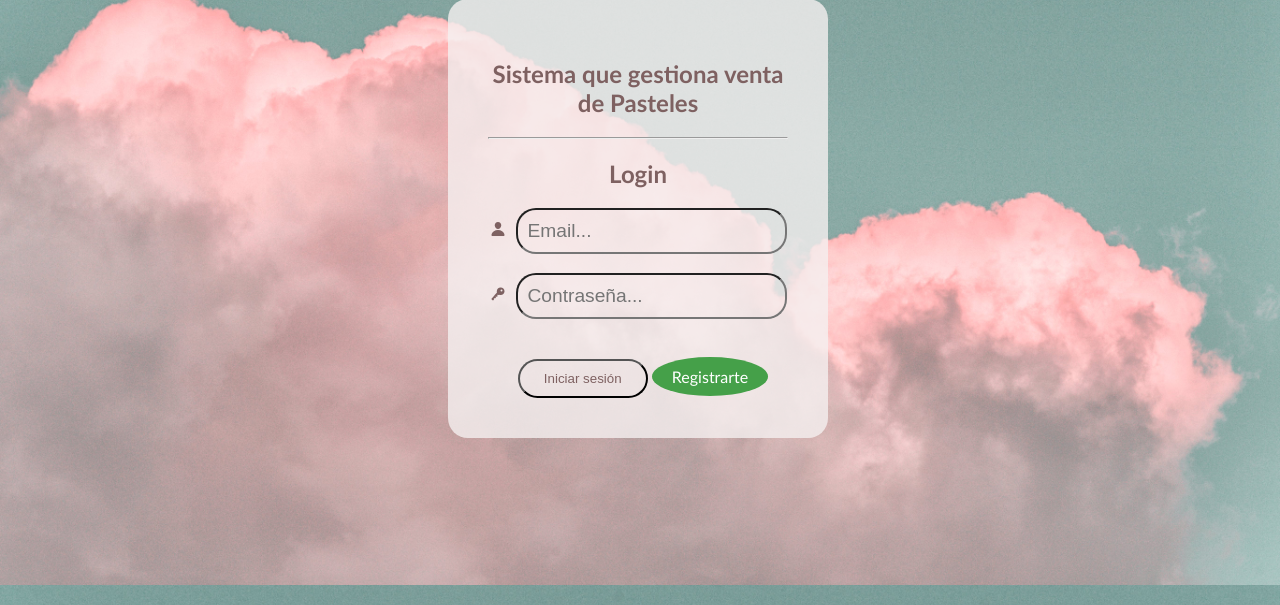
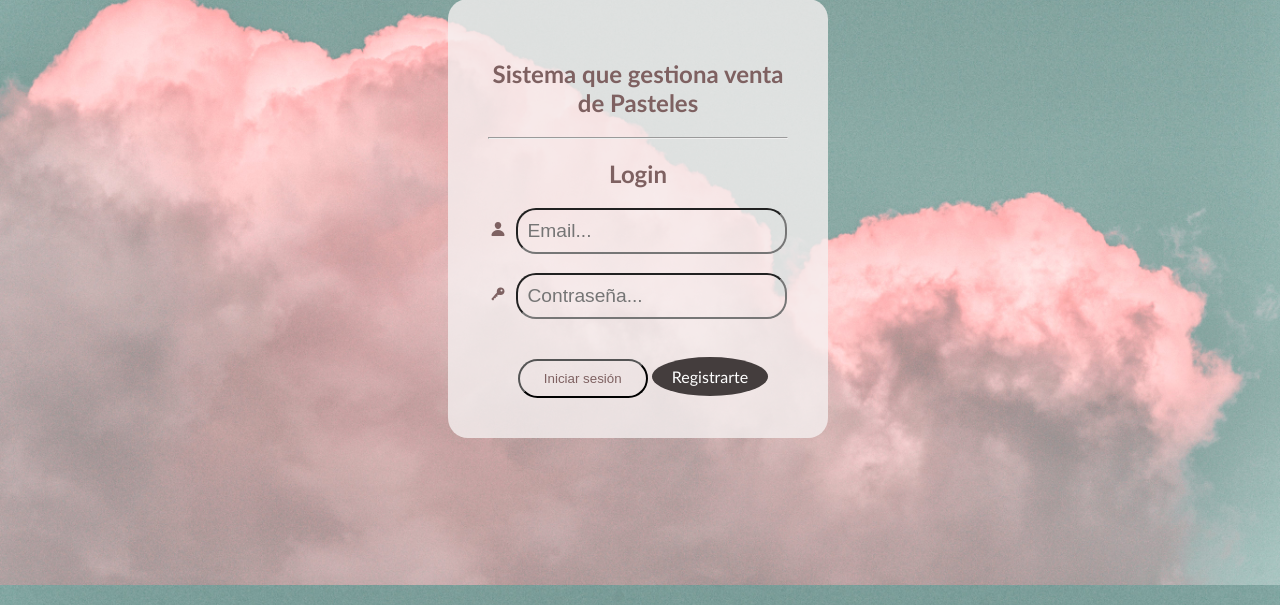
Before and after one commit to AndresGaibor/postres-php, a PHP site: page /Login.php in a window 1280 px wide. Shown: the part 121-726 px from the top of the page. Run offline with PHP 8.4, Linux system fonts and the light colour scheme.

Commit message:
El inicio ya vale

```diff
--- a/Login.css
+++ b/Login.css
@@ -96,7 +96,7 @@ button{
 .ewk_banner_link {
     display: inline-block;
     padding: 10px 20px; /* Ajusta el relleno según sea necesario */
-    background-color: #4CAF50;
+    background-color: #443d3d;
     color: white;
     text-decoration: none;
     border-radius: 50%; /* Establece el radio para hacerlo circular */
@@ -104,5 +104,5 @@ button{
 }
 
 .ewk_banner_link{
-    background-color: #45a049; /* Cambia el color de fondo al pasar el cursor sobre él */
+    background-color: #443d3d; /* Cambia el color de fondo al pasar el cursor sobre él */
 }
--- a/Login.php
+++ b/Login.php
@@ -31,7 +31,7 @@
             <ion-icon name="key"></ion-icon><input type="password" placeholder="Contraseña..." required><br><br>
             <br>
             <button type="submit" onclick="Iniciar()">Iniciar sesión</button>
-            <a class='ewk_banner_link' href='./index.php?pagina=crearcuenta'>Registrarte</a>
+            <a class='ewk_banner_link' href='controller/Controller.php?var1=1'>Registrarte</a>
         </section>
     </main>
     <script src="Login.js"></script>
--- a/Model/M_IngresoU.php
+++ b/Model/M_IngresoU.php
@@ -11,7 +11,7 @@ error_reporting(E_ALL);
     $email = $_POST['email'];
     $telefono = $_POST['telefono'];
 
-    $sql = "INSERT INTO Usuario (nombre, apellido, direccion_id, correo, clave, telefono) VALUES ('$nombre', '$apellido', '$direccion', '$email', '$clave', '$telefono')";
+    $sql = "INSERT INTO tienda_postres (nombre, apellido, direccion_id, correo, clave, telefono) VALUES ('$nombre', '$apellido', '$direccion', '$email', '$clave', '$telefono')";
     $ejecutar = mysqli_query($conexion, $sql);
     if($ejecutar)
     header('location:../Login.html');
```
Also changed, not shown: Model/Mvali.php (added, +18 -0 lines).
